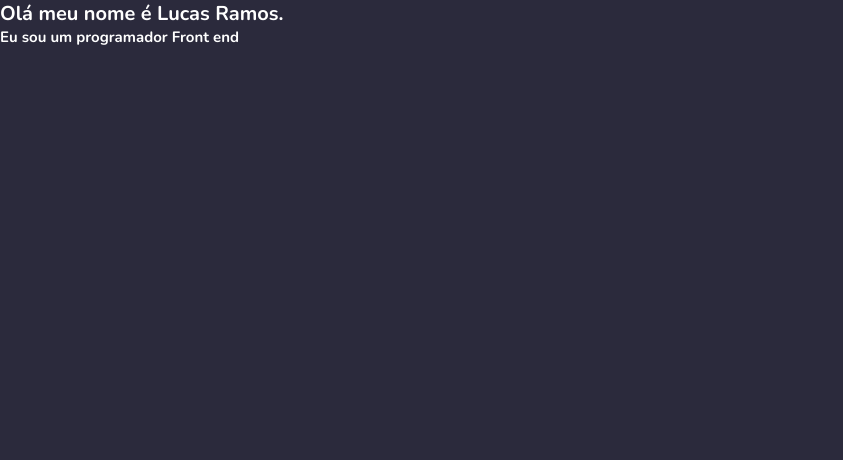
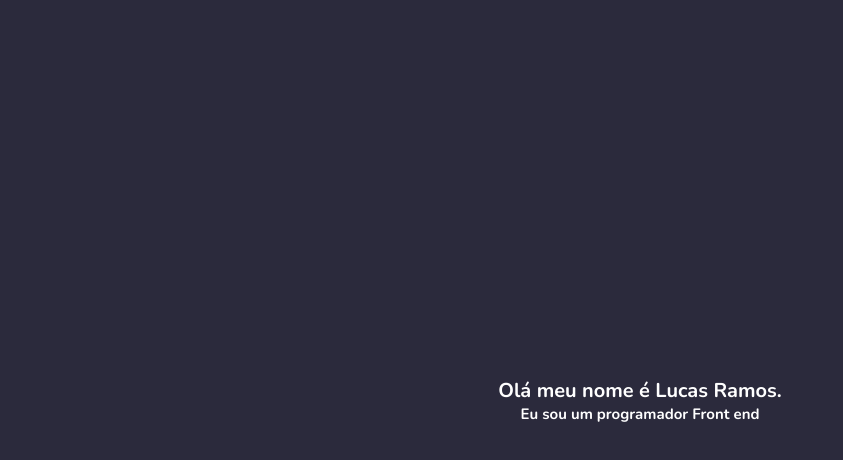
Before and after one commit to lucasramosi/lucasramosi.github.io, a plain HTML site: page index.html in a window 1280 px wide. Shown: the whole page, without its empty margins (0-843 px from the left). Drawn offline with nearby package versions, Linux system fonts and the light colour scheme.

Commit message:
Adiciona estilos que centraliza o texto do header

```diff
--- a/css/app.css
+++ b/css/app.css
@@ -27,3 +27,16 @@ body {
   color: white;
   background: #aca9ee;
 }
+
+.intro {
+  height: 100vh;
+  position: relative;
+}
+
+.intro__text-box {
+  position: absolute;
+  top: 50%;
+  left: 50%;
+  transform: translate(-50%, -50%);
+  text-align: center;
+}
```
